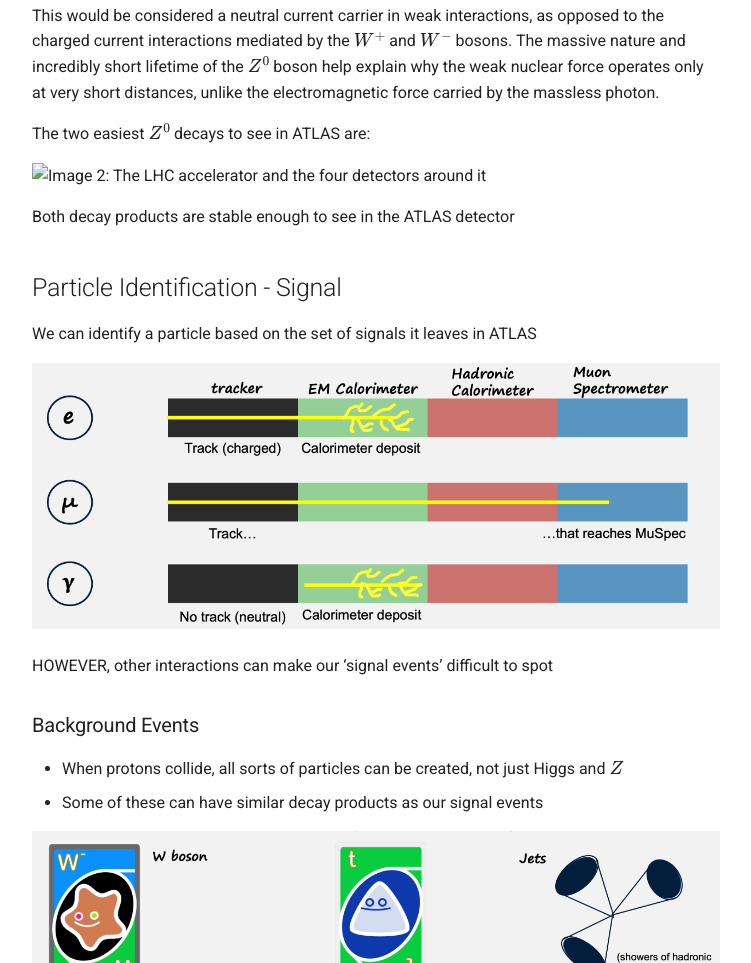
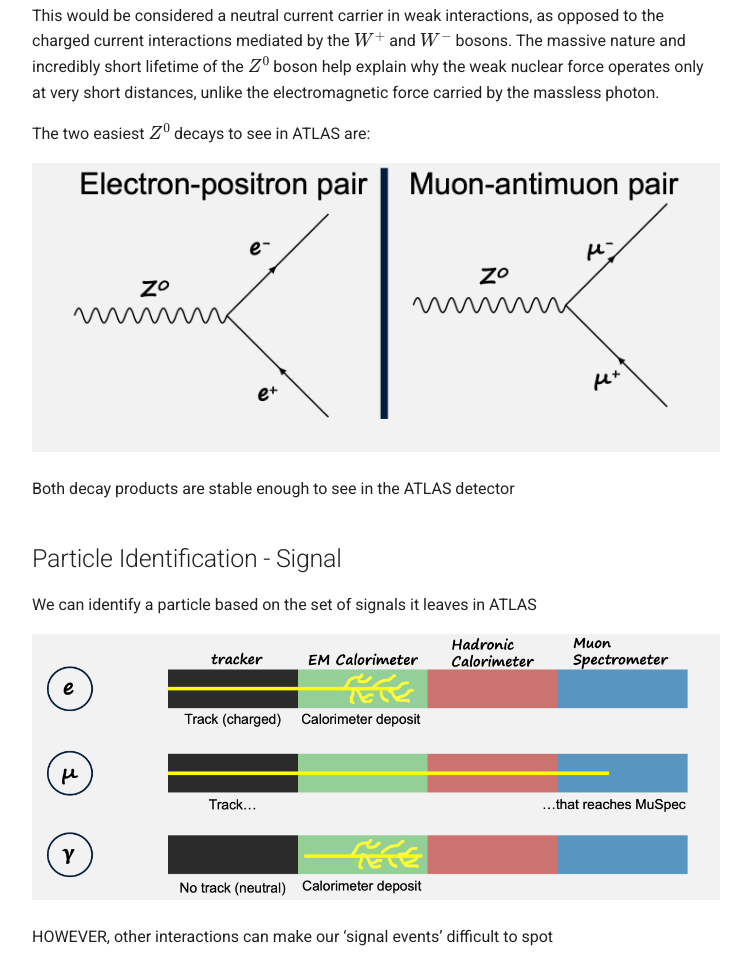
Before and after one commit to atlas4ds/atlas4ds.github.io, a plain HTML site: page z_n_h/index.html in a window 1280 px wide. Shown: the part 835-1798 px from the top of the page, without its empty margins (264-1015 px from the left). Drawn offline with nearby package versions, Linux system fonts and the light colour scheme; some packages are replaced by stand-ins of ours.

Commit message:
Update index.html

```diff
--- a/z_n_h/index.html
+++ b/z_n_h/index.html
@@ -674,7 +674,7 @@ Key characteristics that distinguish it from photons:</p>
 </ul>
 <p>This would be considered a neutral current carrier in weak interactions, as opposed to the charged current interactions mediated by the <span class="arithmatex"><span class="MathJax_Preview">W^+</span><script type="math/tex">W^+</script></span> and <span class="arithmatex"><span class="MathJax_Preview">W^-</span><script type="math/tex">W^-</script></span> bosons. The massive nature and incredibly short lifetime of the <span class="arithmatex"><span class="MathJax_Preview">Z^0</span><script type="math/tex">Z^0</script></span> boson help explain why the weak nuclear force operates only at very short distances, unlike the electromagnetic force carried by the massless photon.</p>
 <p>The two easiest <span class="arithmatex"><span class="MathJax_Preview">Z^0</span><script type="math/tex">Z^0</script></span> decays to see in ATLAS are:</p>
-<p><img alt="Image 2: The LHC accelerator and the four detectors around it" src="../fig/z_decau.png" /></p>
+<p><img alt="Image 2: The LHC accelerator and the four detectors around it" src="../fig/z_decay.png" /></p>
 <p>Both decay products are stable enough to see in the ATLAS detector</p>
 <h2 id="particle-identification-signal">Particle Identification - Signal<a class="headerlink" href="#particle-identification-signal" title="Permanent link">#</a></h2>
 <p>We can identify a particle based on the set of signals it leaves in ATLAS</p>
```
